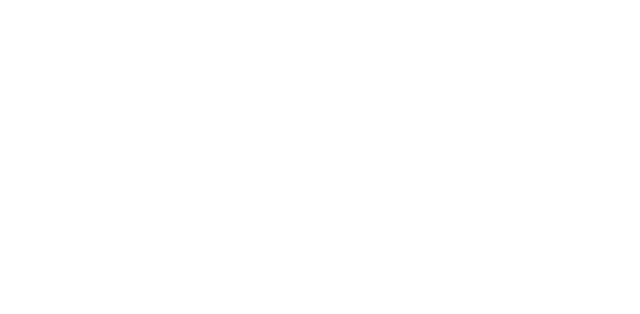
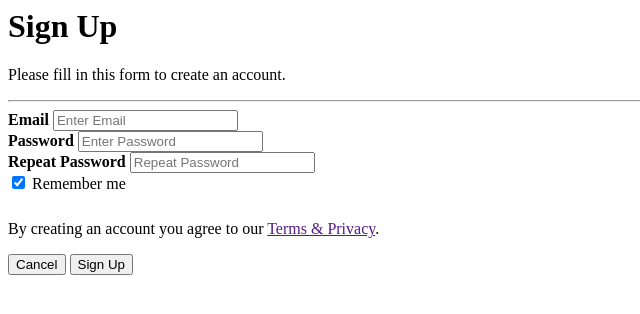
Before and after one commit to Neev2507/PeddiHacks-23, a plain HTML site: page pages/register.html in a window 1280 px wide. Shown: the whole page, without its empty margins (0-640 px from the left). Drawn offline with Linux system fonts and the light colour scheme.

Commit message:
login/register

```diff
--- a/pages/register.html
+++ b/pages/register.html
@@ -0,0 +1,32 @@
+<html>
+    <head></head>
+    <body>
+        <form action="">
+            <div class="container">
+              <h1>Sign Up</h1>
+              <p>Please fill in this form to create an account.</p>
+              <hr>
+
+              <label for="emal"><b>Email</b></label>
+              <input type="text" placeholder="Enter Email" name="email" required><br>
+
+              <label for="psw"><b>Password</b></label>
+              <input type="password" placeholder="Enter Password" name="psw" required><br>
+
+              <label for="psw-repeat"><b>Repeat Password</b></label>
+              <input type="password" placeholder="Repeat Password" name="psw-repeat" required><br>
+
+              <label>
+                <input type="checkbox" checked="checked" name="remember" style="margin-bottom:15px"> Remember me
+              </label>
+
+              <p>By creating an account you agree to our <a href="">Terms & Privacy</a>.</p>
+
+              <div class="clearfix">
+                <button type="button" class="cancelbtn">Cancel</button>
+                <button type="submit" class="signupbtn">Sign Up</button>
+              </div>
+            </div>
+          </form>
+    </body>
+</html>
```
Also changed, not shown: pages/login.html (+28 -0 lines), style.css (line endings or trailing spaces).
